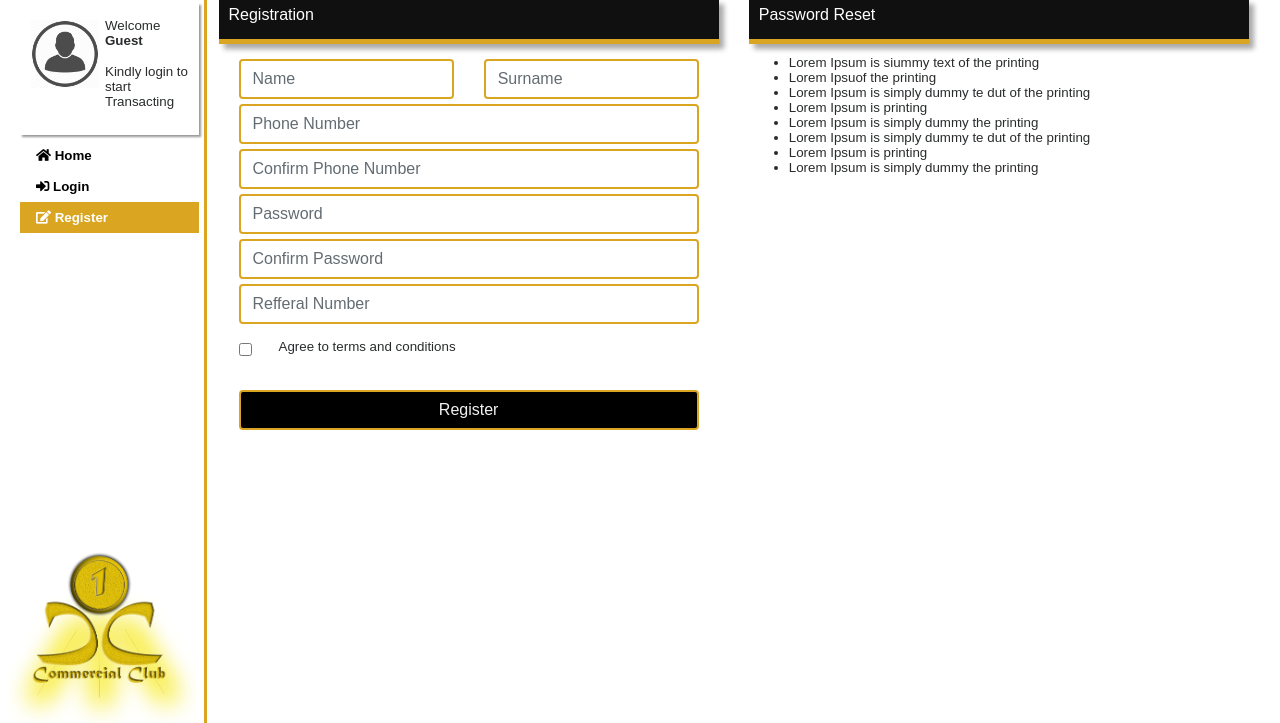
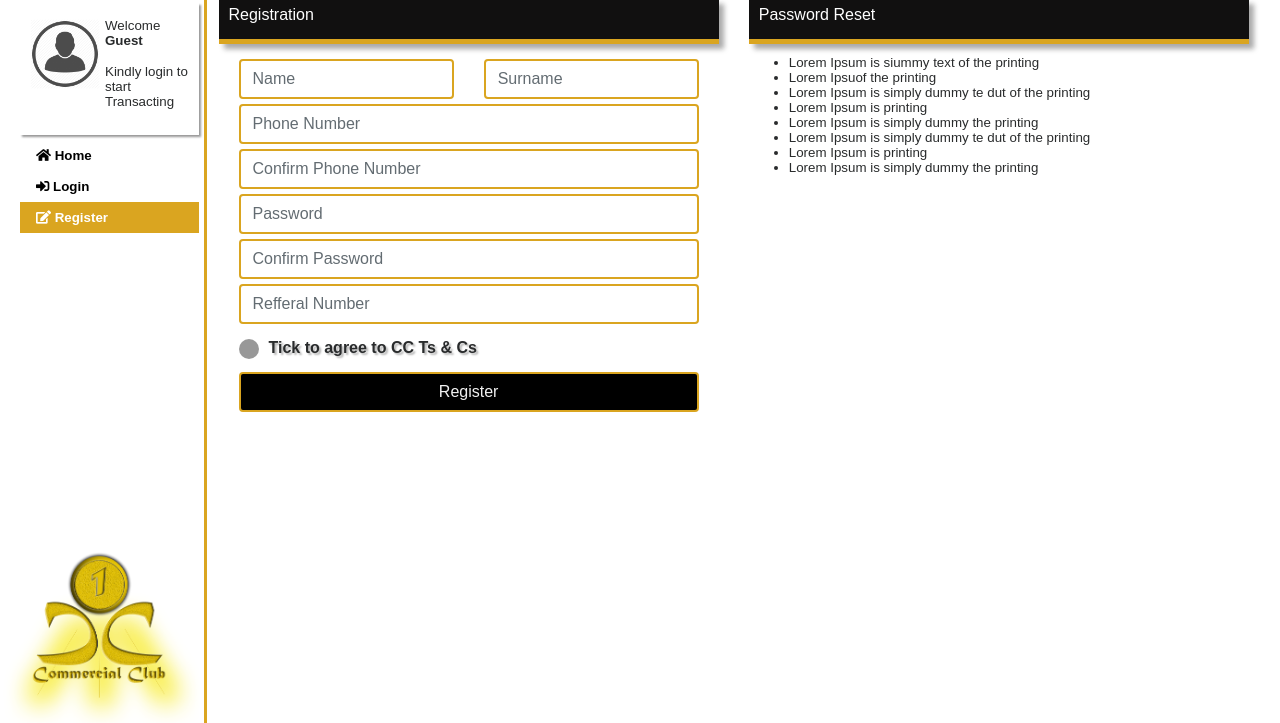
Before and after one commit to iamfortunedube/commercial-club, a PHP site: page /register.php in a window 1280 px wide. Shown: the part 77-800 px from the top of the page. Run offline with PHP 8.4, Linux system fonts and the light colour scheme; some libraries are stand-ins or nearby versions.

Commit message:
checkbox changed

```diff
--- a/css/main.css
+++ b/css/main.css
@@ -36,6 +36,70 @@ li a:hover:not(.active) {
     padding-left:70px;
     transition: all 600ms ease-in-out;
 }
+
+label{
+    font-size:12pt;
+    font-weight: bolder;
+    text-shadow: 2px 2px 2px rgba(0, 0, 0, 0.301);
+}
+
+/*------------------------check-box --------------------------*/
+
+
+.styled-checkbox {
+    position: absolute;
+    opacity: 0;
+  }
+  .styled-checkbox + label {
+    position: relative;
+    cursor: pointer;
+    padding: 0;
+  }
+  .styled-checkbox + label:before {
+    content: "";
+    margin-right: 10px;
+    display: inline-block;
+    vertical-align: text-top;
+    width: 20px;
+    height: 20px;
+    background: rgba(0, 0, 0, 0.404);
+    border-radius: 50%;
+  }
+  .styled-checkbox:hover + label:before {
+    background: rgb(218,165,32);
+  }
+  .styled-checkbox:focus + label:before {
+    -webkit-box-shadow: 0 0 0 3px rgba(0, 0, 0, 0.12);
+            box-shadow: 0 0 0 3px rgba(0, 0, 0, 0.12);
+  }
+  .styled-checkbox:checked + label:before {
+    background: rgb(218,165,32);
+  }
+  .styled-checkbox:disabled + label {
+    color: #000000;
+    cursor: auto;
+  }
+  .styled-checkbox:disabled + label:before {
+    -webkit-box-shadow: none;
+            box-shadow: none;
+    background: rgb(0, 0, 0);
+  }
+  .styled-checkbox:checked + label:after {
+    content: "";
+    position: absolute;
+    left: 5px;
+    top: 9px;
+    background: rgb(255, 255, 255);
+    width: 2px;
+    height: 2px;
+    -webkit-box-shadow: 2px 0 0 white, 4px 0 0 white, 4px -2px 0 white, 4px -4px 0 white, 4px -6px 0 white, 4px -8px 0 white;
+            box-shadow: 2px 0 0 white, 4px 0 0 white, 4px -2px 0 white, 4px -4px 0 white, 4px -6px 0 white, 4px -8px 0 white;
+    -webkit-transform: rotate(45deg);
+            transform: rotate(45deg);
+  }
+
+
+/*------------------------ check-box end ---------------------*/
 
 /* support */
 
--- a/inc/links.php
+++ b/inc/links.php
@@ -9,6 +9,7 @@
         <link href="https://use.fontawesome.com/releases/v5.0.6/css/all.css" rel="stylesheet">
         <link rel="stylesheet" href="https://maxcdn.bootstrapcdn.com/bootstrap/4.0.0/css/bootstrap.min.css" integrity="sha384-Gn5384xqQ1aoWXA+058RXPxPg6fy4IWvTNh0E263XmFcJlSAwiGgFAW/dAiS6JXm" crossorigin="anonymous">
         <link rel="stylesheet" href="https://maxcdn.bootstrapcdn.com/bootstrap/4.0.0-alpha.6/css/bootstrap.min.css" integrity="sha384-rwoIResjU2yc3z8GV/NPeZWAv56rSmLldC3R/AZzGRnGxQQKnKkoFVhFQhNUwEyJ" crossorigin="anonymous">
+
         <link href="css/main.css" rel="stylesheet" />
 </head>
 <body>
--- a/inc/registerContent.php
+++ b/inc/registerContent.php
@@ -31,19 +31,11 @@
                     <input class="form-control" require type="text" name="refferalNo" placeholder="Refferal Number"/>
 					<?php echo "<span style='color:red'>".@$errRefferal."</span>";?></br>
 
-                    <div class="form-group" class="form-control">
-                    <div class="form-check">
-                    <input class="form-check-input" type="checkbox" value="" id="invalidCheck" name="agreeCheckb" required <style="background-color: rgb(218,165,32);";>
-                <label class="form-check-label" for="invalidCheck">
-                     Agree to terms and conditions
-                  </label>
-                   <div class="invalid-feedback">
-                    You must agree before submitting.
-              </div>
-             </div>
-             </div>
+                    <span class="form-group">
+                        <input class="styled-checkbox" id="styled-checkbox-1" type="checkbox" value="value1">
+                        <label for="styled-checkbox-1">Tick to agree to CC Ts & Cs</label>
+                    </span>
             	<?php echo "<span style='color:red'>".@$errAgree."</span>";?></br>
-
                     <input style="width:100%;" class="btn button-gold" require type="submit" name="submit"value="Register"/>
                     <?php echo "<span style='color:red'>".@$errMessage."</span>";?>
                     <?php echo "<span style='color:green'>".@$succMessage."</span>";?>
--- a/server/loginScript.php
+++ b/server/loginScript.php
@@ -47,7 +47,7 @@ if($_SERVER["REQUEST_METHOD"]=="POST")
                         $_SESSION["u_id"] = $userDetails["id"];
                         $_SESSION["u_fname"] = $userDetails["fname"];
                         $_SESSION["u_lname"] = $userDetails["lname"];
-                        $_SESSION["u_pnumber"] = $userDetails["p_number"];
+                        $_SESSION["u_username"] = $userDetails["p_number"];
                         $_SESSION["u_bankName"] = $userDetails["bank_name"];
                         $_SESSION["u_uniCode"] = $userDetails["universal_code"];
                         $_SESSION["u_accHolder"] = $userDetails["account_holder"];
```
Also changed, not shown: inc/profileEdit.php (+32 -13 lines).
